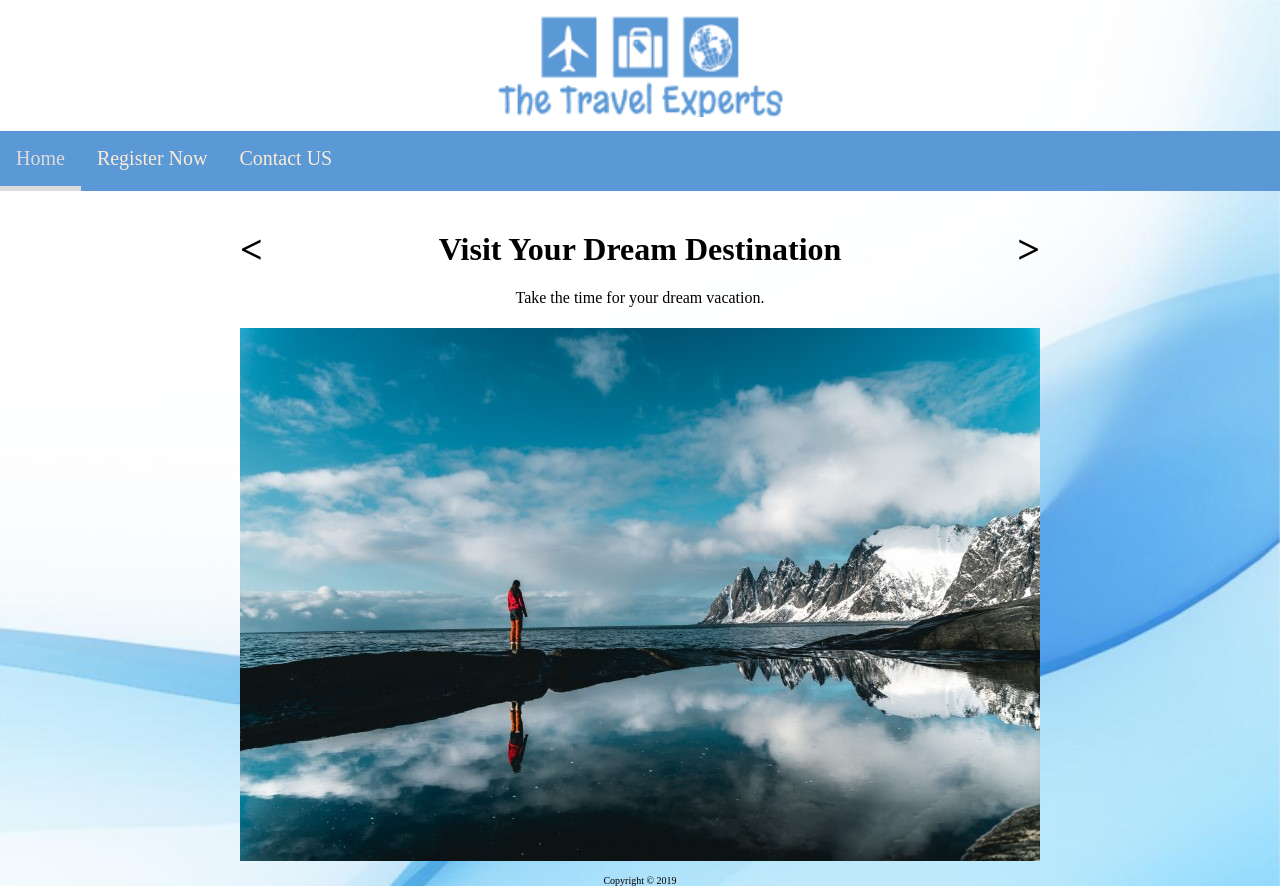
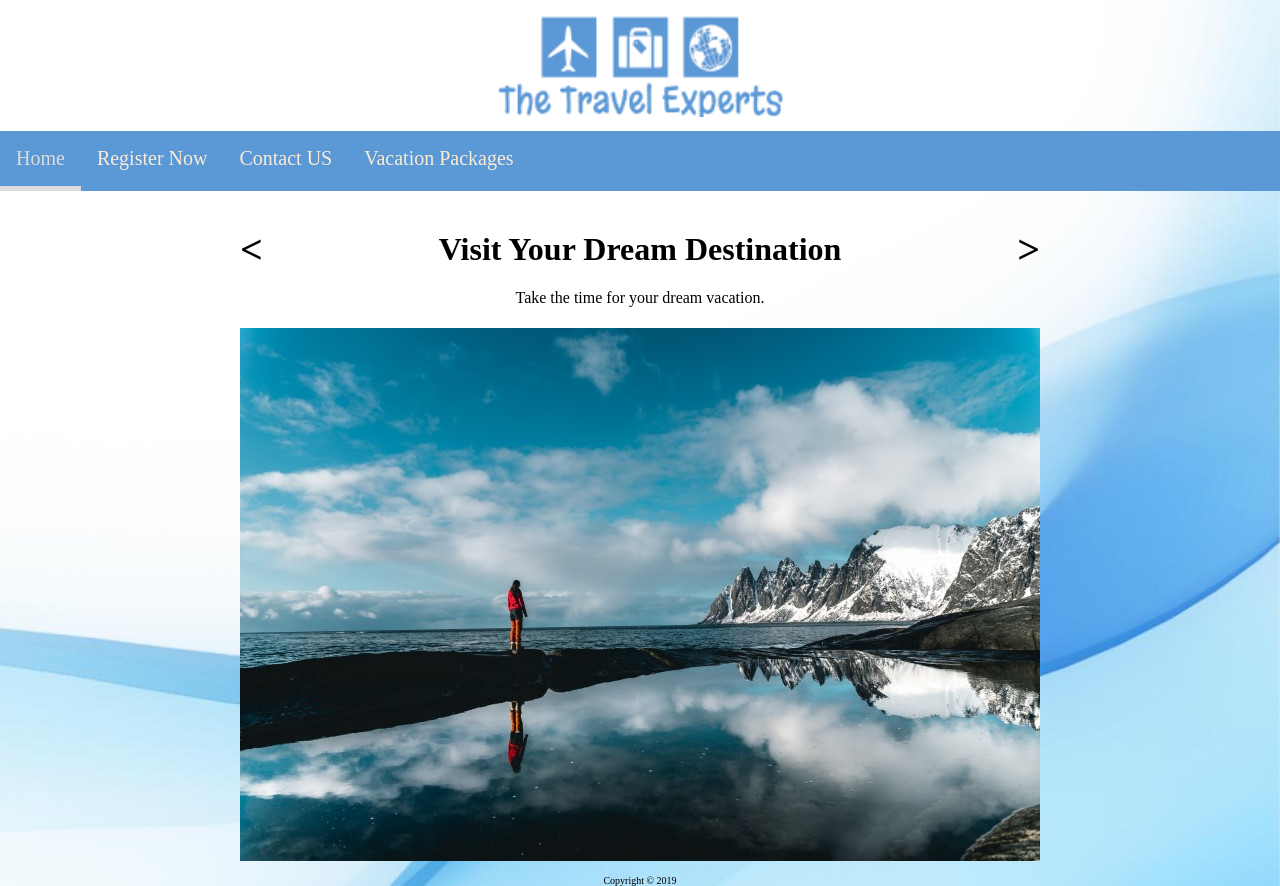
Before and after one commit to bilal-github/PROJ-207, a plain HTML site: page index.html in a window 1280 px wide. Drawn offline with Linux system fonts and the light colour scheme.

Commit message:
Added Vacation to Nav

```diff
--- a/index.html
+++ b/index.html
@@ -61,6 +61,7 @@
         <a href="index.html" class="active">Home</a>
         <a href="register.html">Register Now</a>
         <a href="contact.html">Contact US</a>
+        <a href="Vacation.html">Vacation Packages</a>
     </div>
 
     <div class="wrapContent">
```
